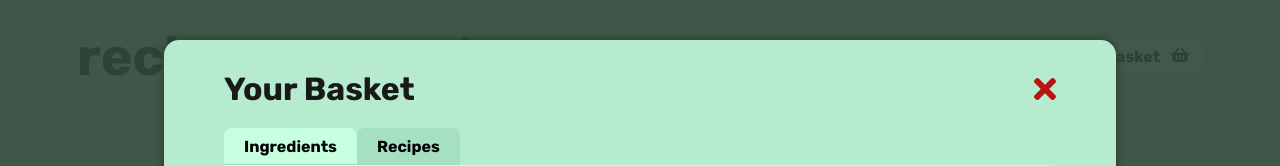
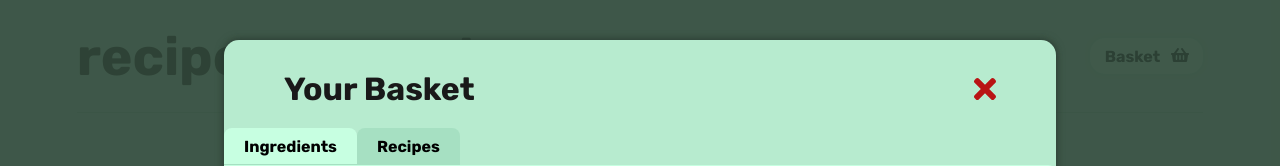
Before and after one commit to ajessefowler/RecipeSesameMockUp, a React (Create React App) app: page / in a window 1280 px wide. Both pictures are taken after a click on the element "Basket". Shown: the top 166 px of the page. Built offline with nearby package versions, Linux system fonts and the light colour scheme; no server answers.

Commit message:
Fix bug with image shadow in recipe screen.

```diff
--- a/src/components/RecipeScreen/RecipeContainer/RecipeContainer.css
+++ b/src/components/RecipeScreen/RecipeContainer/RecipeContainer.css
@@ -14,7 +14,7 @@
     background-color: var(--main-color);
     height: calc(90vh - 90px);
     width: 65%;
-    padding: 30px 60px 60px;
+    padding: 30px 0 60px;
     border-radius: var(--large-radius);
     box-shadow: var(--screen-shadow);
     display: flex;
@@ -33,7 +33,7 @@
 }
 
 .recipeCard {
-    width: 82%;
+    width: 90%;
 }
 
 .recipeContent {
@@ -41,7 +41,7 @@
     justify-content: space-between;
     overflow: scroll;
     height: 100vh;
-    padding-top: 12px;
+    padding: 12px 60px 0;
 }
 
 @media only screen and (max-width: 500px) {
--- a/src/components/RecipeScreen/RecipeHeader/RecipeHeader.css
+++ b/src/components/RecipeScreen/RecipeHeader/RecipeHeader.css
@@ -2,8 +2,9 @@
     display: flex;
     justify-content: space-between;
     align-items: center;
-    width: 100%;
+    width: calc(100% - 120px);
     margin-bottom: 8px;
+    padding: 0 60px;
 }
 
 .cardHeader > svg {
```
